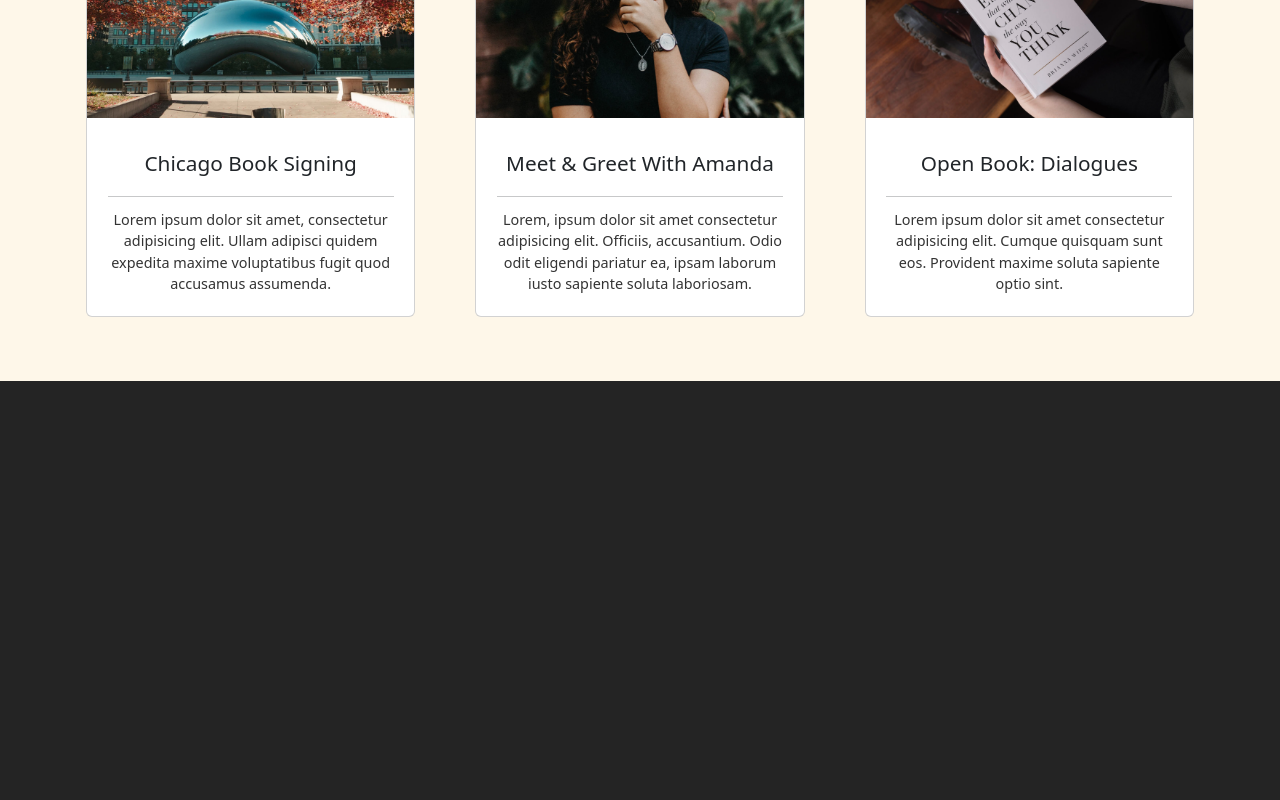
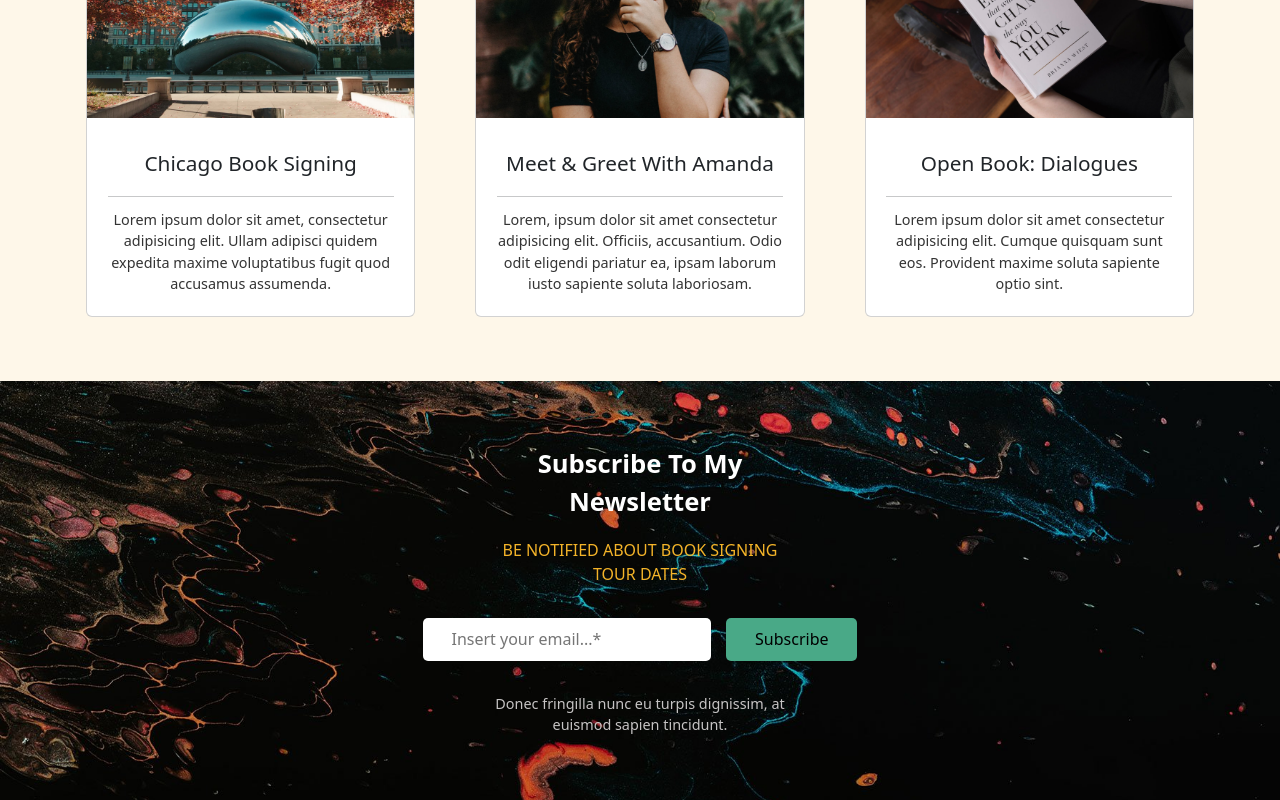
Before and after one commit to giovannimariaciclosi/proj-html-vuejs, a Vue app: page / in a window 1280 px wide. Shown: the part 3022-3822 px from the top of the page. Before the commit the page ends 3403 px from the top, so only its background shows below. Built offline with nearby package versions, Linux system fonts and the light colour scheme; a web font is replaced by a local one.

Commit message:
newsletter section completed

```diff
--- a/src/App.vue
+++ b/src/App.vue
@@ -5,6 +5,7 @@ import Brands from './components/Brands.vue';
 import Audiobook from './components/Audiobook.vue';
 import Testimonials from './components/Testimonials.vue';
 import UpcomingEvents from './components/UpcomingEvents.vue';
+import Newsletter from './components/Newsletter.vue';
 
 export default {
   data() {
@@ -18,7 +19,8 @@ export default {
     Brands,
     Audiobook,
     Testimonials,
-    UpcomingEvents
+    UpcomingEvents,
+    Newsletter
   },
 }
 
@@ -31,6 +33,7 @@ export default {
   <Audiobook></Audiobook>
   <Testimonials></Testimonials>
   <UpcomingEvents></UpcomingEvents>
+  <Newsletter></Newsletter>
 </template>
 
 <style lang="scss" scoped></style>
--- /dev/null
+++ b/src/components/Newsletter.vue
@@ -0,0 +1,84 @@
+<script>
+export default {
+  name: "Newsletter",
+  data() {
+    return {
+
+    };
+  },
+}
+</script>
+<template>
+  <div class="main-container">
+    <div class="container">
+      <div class="title">Subscribe To My<br>Newsletter</div>
+      <div class="subtitle">BE NOTIFIED ABOUT BOOK SIGNING TOUR DATES</div>
+      <div class="input-container">
+        <input type="text" placeholder="Insert your email...*">
+        <button class="btn-green">Subscribe</button>
+      </div>
+      <div class="text">Donec fringilla nunc eu turpis dignissim, at euismod sapien tincidunt.</div>
+    </div>
+  </div>
+</template>
+
+<style lang="scss" scoped>
+.main-container {
+  background-image: url('../../public/img/banner-2.jpg');
+  background-size: cover;
+  background-position: center;
+  text-align: center;
+
+  .container {
+    padding: 4em;
+    width: 35%;
+
+    .title {
+      font-size: 1.6em;
+      font-weight: bold;
+      color: white;
+    }
+
+    .subtitle {
+      padding-top: 1em;
+      color: #f4b429;
+      font-size: 1em;
+    }
+
+    .input-container {
+      padding: 2em 0;
+      display: flex;
+      justify-content: center;
+      gap: 15px;
+
+      input {
+        background-color: white;
+        border: transparent;
+        border-radius: 5px;
+        padding: .6em 1.8em;
+        color: black;
+      }
+
+      .btn-green {
+        padding: .6em 1.8em;
+        background-color: #49a987;
+        border: transparent;
+        border-radius: 5px;
+        font-weight: 500;
+        cursor: pointer;
+
+        transition: background-color .3s ease;
+
+        &:hover {
+          background-color: #357f60;
+        }
+      }
+    }
+
+    .text {
+      color: #c6c4c4;
+      font-size: 0.9em;
+    }
+  }
+}
+</style>
--- a/src/components/UpcomingEvents.vue
+++ b/src/components/UpcomingEvents.vue
@@ -24,7 +24,6 @@ export default {
   },
 }
 </script>
-Provident maxime soluta sapiente optio sint a, aut incidunt dolore laboriosam quo doloremque perferendis debitis odit illo error.
 <template>
   <div class="main-container">
     <div class="container">
```
